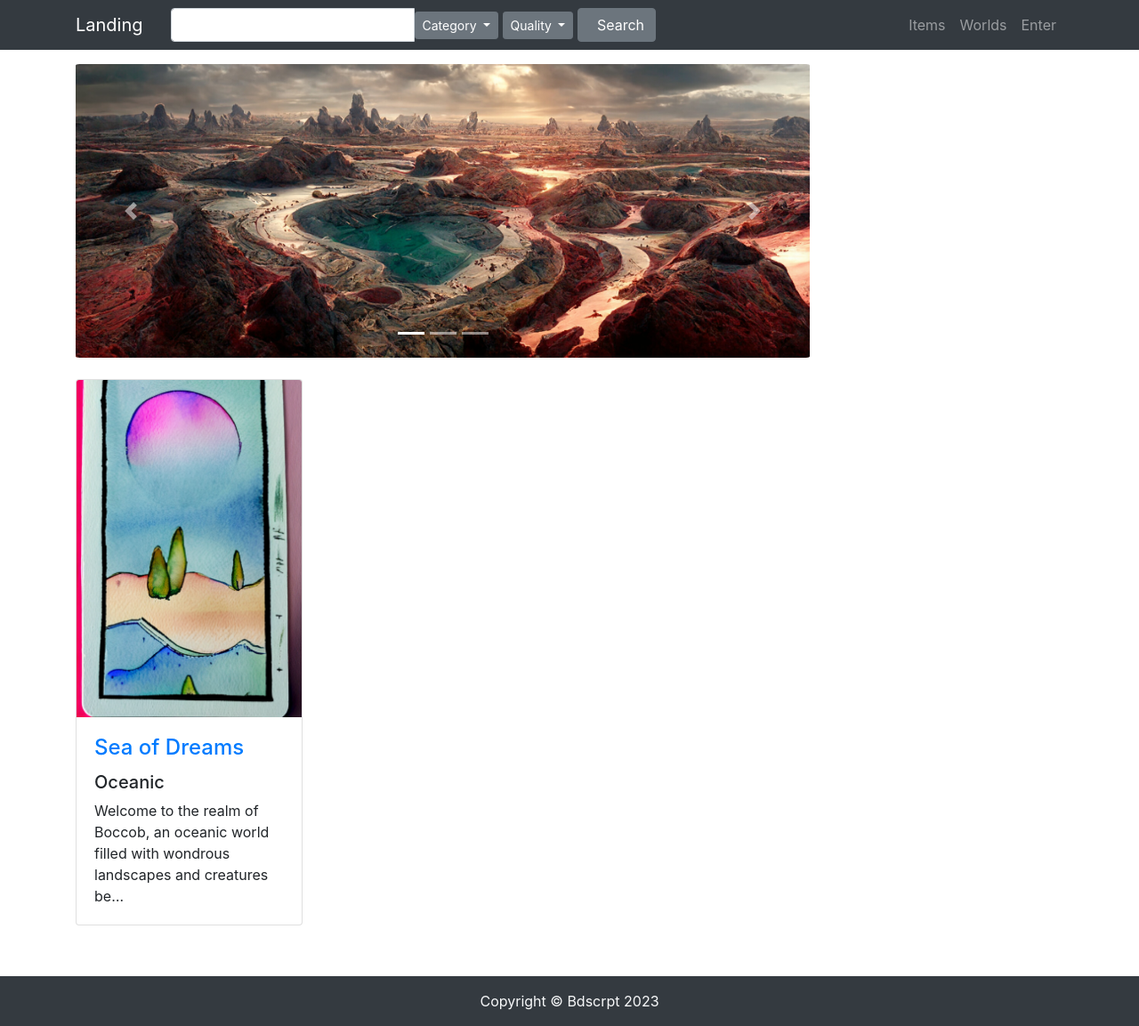
After one commit to Tilejka/Bdscrpt, a Django app: page /worlds/ in a window 1280 px wide. The commit adds this page. Shown: the whole page at 89% size. Run offline with Django 4.2, Linux system fonts and the light colour scheme; data comes from the database, SQL or seed files in the repository; both versions use the stored data as it was after the commit; some libraries are stand-ins or nearby versions.

Commit message:
Added templates for world, worlds.

```diff
--- a/bdscrpt/urls.py
+++ b/bdscrpt/urls.py
@@ -20,10 +20,12 @@ from django.conf import settings
 
 from items.views import IndexView
 
+
 urlpatterns = [
     path('admin/', admin.site.urls),
     path('', IndexView.as_view(), name='index'),
     path('items/', include('items.urls', namespace='items')),
+    path('worlds/', include('worlds.urls', namespace='worlds')),
     path('users/', include('users.urls', namespace='users')),
     path('rating/', include('rating.urls')),
 ]
--- a/templates/partials/_navbar.html
+++ b/templates/partials/_navbar.html
@@ -95,6 +95,12 @@
                 <li class="nav-item">
                     <a class="nav-link" href="{% url 'items:index' %}">Items</a>
                 </li>
+
+                <li class="nav-item">
+                    <a class="nav-link" href="{% url 'worlds:index' %}">Worlds</a>
+                </li>
+
+
                 {% if user.is_authenticated %}
                     <li class="nav-item dropdown">
                     <a class="nav-link dropdown-toggle" href="#" id="navbarDropdown" role="button"
--- /dev/null
+++ b/templates/worlds/base.html
@@ -0,0 +1,51 @@
+{% load static %}
+
+
+<!DOCTYPE html>
+<html lang="en">
+
+<head>
+
+    <meta charset="UTF-8">
+    <meta name="viewport" content="width=device-width, initial-scale=1.0">
+    <meta http-equiv="X-UA-Compatible" content="ie=edge">
+    <!-- Font Awesome -->
+    <link rel="stylesheet" href="{% static 'static/css/all.css' %}">
+    <!-- Bootstrap -->
+    <link rel="stylesheet" href="{% static 'vendor/bootstrap/css/bootstrap.css' %}">
+    <!-- Custom -->
+    <link rel="stylesheet" href="{% static 'css/style.css' %}">
+    <!-- Lightbox -->
+    <link rel="stylesheet" href="{% static 'css/lightbox.min.css' %}">
+
+    <title>{{ title }}</title>
+
+    <!-- Bootstrap core CSS -->
+    <link href="{% static 'vendor/bootstrap/css/bootstrap.min.css' %}" rel="stylesheet">
+
+    <!-- Custom styles for this template -->
+    {% block css %} {% endblock %}
+
+</head>
+
+<body>
+
+    <!-- Navigation -->
+    {% include 'partials/_navbar.html' %}
+    <!-- Page Content -->
+    {% block content %}  {% endblock %}
+    <!-- Footer -->
+
+    <!-- Bootstrap core JavaScript -->
+    <script src="{% static 'vendor/jquery/jquery.min.js' %}"></script>
+    <script src="{% static 'vendor/bootstrap/js/bootstrap.bundle.min.js' %}"></script>
+    <script src="https://cdn.jsdelivr.net/npm/bootstrap@5.1.3/dist/js/bootstrap.bundle.min.js"
+            integrity="sha384-ka7Sk0Gln4gmtz2MlQnikT1wXgYsOg+OMhuP+IlRH9sENBO0LRn5q+8nbTov4+1p"
+            crossorigin="anonymous"></script>
+
+    <!-- FontAwesome script -->
+    <script src="{% static 'vendor/fontawesome/fontawesome-icons.js' %}" crossorigin="anonymous"></script>
+
+</body>
+
+</html>
--- /dev/null
+++ b/templates/worlds/worlds.html
@@ -0,0 +1,102 @@
+{% extends 'worlds/base.html' %}
+{% load static %}
+
+{% block content %}
+    <div class="container">
+        <div class="row">
+
+            <!-- /.col-lg-3 -->
+            <div class="col-lg-9">
+                <div id="carouselExampleIndicators" class="carousel slide my-4" data-ride="carousel">
+                    <ol class="carousel-indicators">
+                        <li data-target="#carouselExampleIndicators" data-slide-to="0" class="active"></li>
+                        <li data-target="#carouselExampleIndicators" data-slide-to="1"></li>
+                        <li data-target="#carouselExampleIndicators" data-slide-to="2"></li>
+                    </ol>
+                    <div class="carousel-inner" role="listbox">
+                        <div class="carousel-item active">
+                            <img class="d-block img-fluid" src="{% static 'vendor/img/slides/slide-1.jpg' %}" style="border-radius: 0.5%" alt="First slide">
+
+                        </div>
+                        <div class="carousel-item">
+                            <img class="d-block img-fluid" src="{% static 'vendor/img/slides/slide-2.jpg' %}" style="border-radius: 0.5%" alt="Second slide">
+                        </div>
+                        <div class="carousel-item">
+                            <img class="d-block img-fluid" src="{% static 'vendor/img/slides/slide-3.jpg' %}" style="border-radius: 0.5%" alt="Third slide">
+                        </div>
+                    </div>
+                    <a class="carousel-control-prev" href="#carouselExampleIndicators" role="button" data-slide="prev">
+                        <span class="carousel-control-prev-icon" aria-hidden="true"></span>
+                        <span class="sr-only">Previous</span>
+                    </a>
+                    <a class="carousel-control-next" href="#carouselExampleIndicators" role="button" data-slide="next">
+                        <span class="carousel-control-next-icon" aria-hidden="true"></span>
+                        <span class="sr-only">Next</span>
+                    </a>
+                </div>
+                <div class="row">
+                    {% for world in object_list %}
+                        <div class="col-lg-4 col-md-6 mb-4">
+                            <div class="card h-100">
+                                <a href="{% url 'worlds:world' world.slug %}">
+                                    <img class="card-img-top"
+                                         src="{{ world.image.url }}"
+                                         alt="">
+                                </a>
+                                <div class="card-body">
+                                    <h4 class="card-title">
+                                        <a href="{% url 'worlds:world' world.slug %}">{{ world.name }}</a>
+                                    </h4>
+                                    <h5>{{ world.world_type }}</h5>
+                                    <p class="card-text">{{ world.description|truncatechars:98 }}</p>
+                                </div>
+                                {% if user.is_authenticated %}
+                                    <div class="card-footer text-center">
+                                        <a class="btn btn-outline-success"
+                                           href="{% url 'worlds:fav_world' world.slug %}">
+                                            {% if user not in world.fav_world.all %}
+                                                Add World
+                                            {% else %}
+                                                Delete World
+                                            {% endif %}
+                                        </a>
+                                    </div>
+                                    {% else %}
+                                {% endif %}
+                            </div>
+                        </div>
+                    {% endfor %}
+                </div>
+                {% if is_paginated %}
+                    <nav aria-label="Page navigation example">
+                        <ul class="pagination justify-content-center">
+                            <li class="page-item {% if not page_obj.has_previous %} disabled {% endif %}">
+                                <a class="page-link"
+                                   href="{% if page_obj.has_previous %}?page={{ page_obj.previous_page_number }}{{ filters }}{% else %} # {% endif %}"
+                                   tabindex="-1" aria-disabled="true">
+                                    Previous
+                                </a>
+                            </li>
+                            {% for page in paginator.page_range %}
+                                <li class="page-item">
+                                    <a class="page-link" href="?page={{ page }}{{ filters }}">
+                                        {{ page }}
+                                    </a>
+                                </li>
+                            {% endfor %}
+                            <li class="page-item {% if not page_obj.has_next %} disabled {% endif %}">
+                                <a class="page-link"
+                                   href="{% if page_obj.has_next %}?page={{ page_obj.next_page_number }}{{ filters }}{% else %} # {% endif %}">
+                                    Next
+                                </a>
+                            </li>
+                        </ul>
+                    </nav>
+                {% endif %}
+            </div>
+        </div>
+    </div>
+
+    {% include 'partials/_footer.html' %}
+
+{% endblock %}
--- a/worlds/models.py
+++ b/worlds/models.py
@@ -89,3 +89,13 @@ class World(models.Model):
 
     def __str__(self):
         return self.name
+
+
+class WComment(models.Model):
+    user = models.ForeignKey(User, on_delete=models.CASCADE)
+    date = models.DateField(auto_now_add=True)
+    post = models.ForeignKey('World', on_delete=models.CASCADE)
+    content = models.TextField()
+
+    def __str__(self):
+        return self.user.username
--- a/worlds/urls.py
+++ b/worlds/urls.py
@@ -0,0 +1,11 @@
+from django.urls import path
+
+from worlds.views import WorldsListView, WorldDetailView, fav_world
+
+app_name = 'worlds'
+
+urlpatterns = [
+    path('', WorldsListView.as_view(), name='index'),
+    path('fav_world/<slug:world_slug>/', fav_world, name='fav_world'),
+    path('<slug>', WorldDetailView.as_view(), name='world'),
+]
--- a/worlds/views.py
+++ b/worlds/views.py
@@ -1,3 +1,85 @@
-from django.shortcuts import render
+from django.contrib.auth.decorators import login_required
+from django.http import HttpResponseRedirect
+from django.shortcuts import render, get_object_or_404, redirect
+from django.urls import reverse
+from django.views.generic import ListView
+from hitcount.views import HitCountDetailView
 
-# Create your views here.
+from items.forms import CommentForm
+from worlds.models import WorldType, World, WorldGod, DivineRank, Domain, Alignment, WComment
+
+
+class WorldsListView(ListView):
+    model = World
+    template_name = 'worlds/worlds.html'
+    paginate_by = 3
+    context_object_name = 'worlds'
+
+    def get_context_data(self, *, object_list=None, **kwargs):
+        context = super(WorldsListView, self).get_context_data()
+        context['title'] = 'Beautiful Descriptions / Worlds'
+        context['world_type'] = WorldType.objects.all()
+        filters = ''
+        if 'fav_world' in self.request.GET:
+            filters = f'&favourites=True'
+        if 'world_type' in self.request.GET:
+            filters += ''.join([f'&category={x}' for x in self.request.GET.getlist('category')])
+        if 'keywords' in self.request.GET:
+            filters += f'&keywords={self.request.GET["keywords"]}'
+        context['filters'] = filters
+        return context
+
+    def get_queryset(self):
+        queryset = super(WorldsListView, self).get_queryset()
+        print(self.request.GET)
+        if 'fav_world' in self.request.GET:
+            user = self.request.user
+            queryset = user.favourite.all()
+        if 'world_type' in self.request.GET:
+            queryset = queryset.filter(category__slug__in=self.request.GET.getlist('category'))
+        if 'keywords' in self.request.GET:
+            queryset = queryset.filter(description__icontains=self.request.GET['keywords'])
+        return queryset.order_by('name')
+
+
+class WorldDetailView(HitCountDetailView):
+    model = World
+    template_name = 'worlds/world.html'
+    slug_field = 'slug'
+    count_hit = True
+
+    form = CommentForm
+
+    def post(self, request, *args, **kwargs):
+        form = CommentForm(request.POST)
+        if form.is_valid():
+            post = self.get_object()
+            form.instance.user = request.user
+            form.instance.post = post
+            form.save()
+
+            return redirect(reverse('items:item', kwargs={
+                'slug': post.slug
+            }))
+
+    def get_context_data(self, **kwargs):
+        post_comments_count = WComment.objects.all().filter(post=self.object.id).count()
+        post_comments = WComment.objects.all().filter(post=self.object.id)
+        context = super().get_context_data(**kwargs)
+        context.update({
+            'form': self.form,
+            'post_comments': post_comments,
+            'post_comments_count': post_comments_count,
+        })
+        return context
+
+
+@login_required
+def fav_world(request, world_slug):
+    item = get_object_or_404(World, slug=world_slug)
+    if item.fav_world.filter(id=request.user.id).exists():
+        item.fav_world.remove(request.user)
+    else:
+        item.fav_world.add(request.user)
+
+    return HttpResponseRedirect(request.META['HTTP_REFERER'])
```
Also changed, not shown: templates/worlds/world.html (added, +104 -0 lines), worlds/forms.py (added, +15 -0 lines), db.sqlite3, worlds/migrations/0002_wcomment.py (added).
